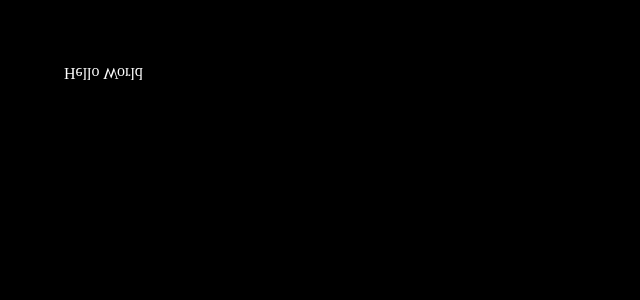
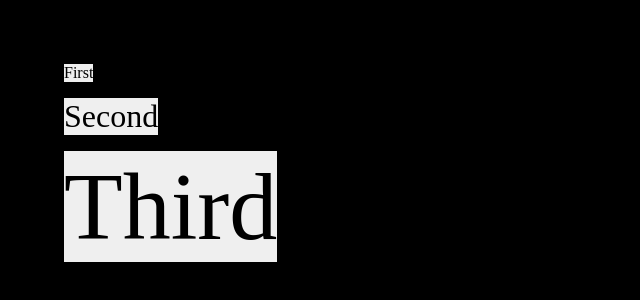
Before and after one commit to dolanske/curry.js, a plain HTML site: page curry/debug.html in a window 1280 px wide. Shown: the whole page, without its empty margins (0-640 px from the left). Drawn offline with Linux system fonts and the light colour scheme.

Commit message:
Add $.each iterator, add helper functions into callback parameters

```diff
--- a/curry/curry.js
+++ b/curry/curry.js
@@ -5,6 +5,10 @@
  * Helpers & Utilities
  *
  */
+
+function getStyleProperty(el, property) {
+  return window.getComputedStyle(el, null).getPropertyValue(property)
+}
 
 function noop(a, b, c) {
   /* NO OPERATION */
@@ -21,6 +25,15 @@ function isArray(value) {
 
 function isNil(value) {
   return value === undefined || value === null
+}
+
+// Helpers object that gets exposed in callback functions
+
+const helpers = {
+  getStyleProperty,
+  isObject,
+  isArray,
+  isNil,
 }
 
 const validSelectors = [".", "#", "[", ":"]
@@ -124,6 +137,7 @@ function selectoDomElement(selector) {
             event: e,
             e: e,
             self: item,
+            helpers,
           })
         })
       }
@@ -268,13 +282,33 @@ function selectoDomElement(selector) {
       }
     }
 
-    // $.click = (which, callback) => {
-    // };
+    /**
+     * Iterates over provided HTML node list with a callback function
+     *
+     * @param {Function} callback Function which executes on each iteration
+     * @returns Instance of curry for function chaining
+     */
 
-    // $.text = (str) => {
-    // };
+    $.each = (callback) => {
+      if (!callback) return false
 
-    // $.not()
+      // Selector picked just 1 item and it is not a HTMl collection
+      if (element.length === undefined) {
+        callback({ self: element, helpers })
+      } else {
+        let prev = null
+        let index = 0
+
+        for (const el of element) {
+          callback({ self: el, prev, helpers, index })
+          prev = el
+          index += 1
+        }
+      }
+
+      return $
+    }
+
     return $
   }
 
--- a/curry/debug.html
+++ b/curry/debug.html
@@ -25,10 +25,20 @@
     .flip {
       transform: scaleY(-1)
     }
+
+    button {
+      display: block;
+      cursor: pointer;
+      margin-bottom: 16px;
+    }
  </style>
 </head>
   <body>
-    <h1 class="flip">Hello World</h1>
+    <!-- <h1 class="flip">Hello World</h1> -->
+
+    <button>First</button>
+    <button>Second</button>
+    <button>Third</button>
   </body>
 
   <script type="text/javascript" src="examples.js"></script>
--- a/curry/examples.js
+++ b/curry/examples.js
@@ -54,6 +54,16 @@
  * Adds a class or an array of classes to the selected element(s).
  */
 
-$("h1").on("click", ({ self }) => {
-  $(self).togClass("flip")
+// $("h1").on("click", ({ self }) => {
+//   $(self).togClass("flip")
+// })
+
+/**
+ *  .each
+ */
+
+$("button").each(({ self, prev, helpers, index }) => {
+  const font = helpers.getStyleProperty(prev ?? self, "font-size")
+
+  self.style.fontSize = parseFloat(font) * (index + 1) + "px"
 })
```
